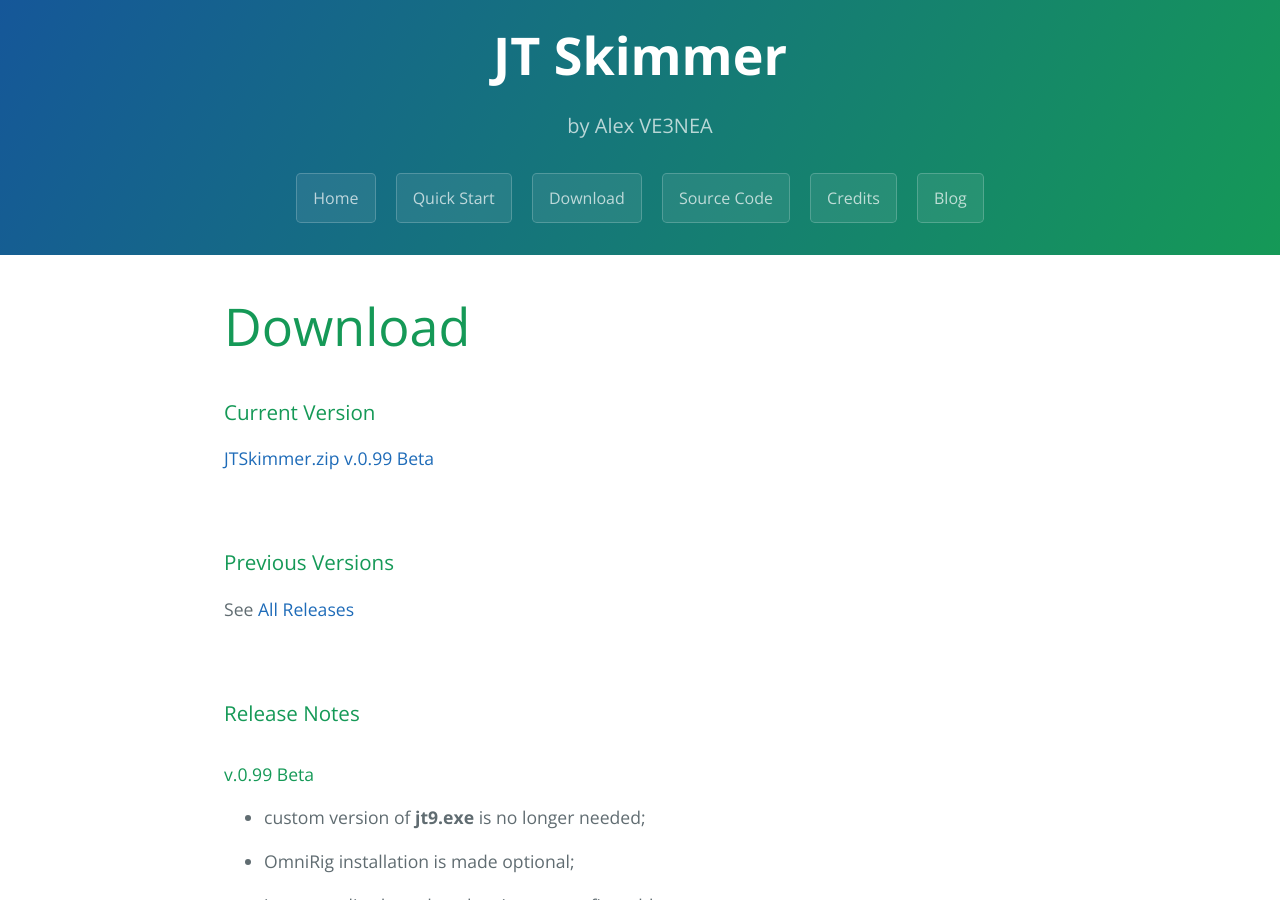
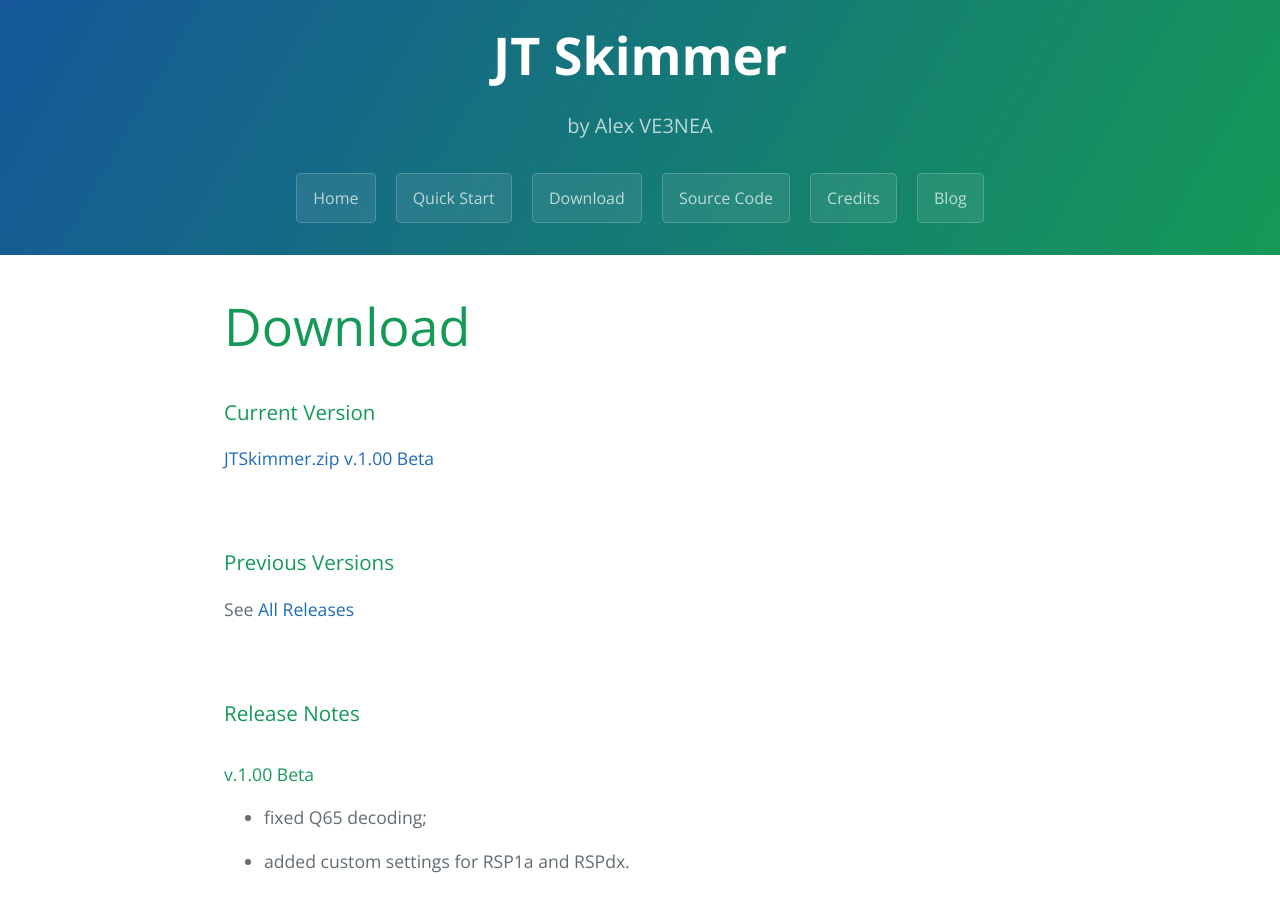
Before and after one commit to VE3NEA/JTSkimmer, a Jekyll site: the page built from docs/download.md, in a window 1280 px wide and 900 px high. Built offline with Jekyll 4.4.1, drawn with Linux system fonts in a browser that asks for light colours.

Commit message:
release v.1.00

```diff
--- a/docs/download.md
+++ b/docs/download.md
@@ -5,7 +5,7 @@
 
 ### Current Version
 
-[JTSkimmer.zip v.0.99 Beta](https://github.com/VE3NEA/JTSkimmer/releases/download/v.0.99-beta/JTSkimmer.zip)
+[JTSkimmer.zip v.1.00 Beta](https://github.com/VE3NEA/JTSkimmer/releases/download/v.1.00-beta/JTSkimmer.zip)
 
 <br>
 ### Previous Versions
@@ -14,6 +14,12 @@
 
 <br>
 ### Release Notes
+
+#### v.1.00 Beta
+
+- fixed Q65 decoding;
+
+- added custom settings for RSP1a and RSPdx.
 
 #### v.0.99 Beta
 
```
Also changed, not shown: 2 other files.
